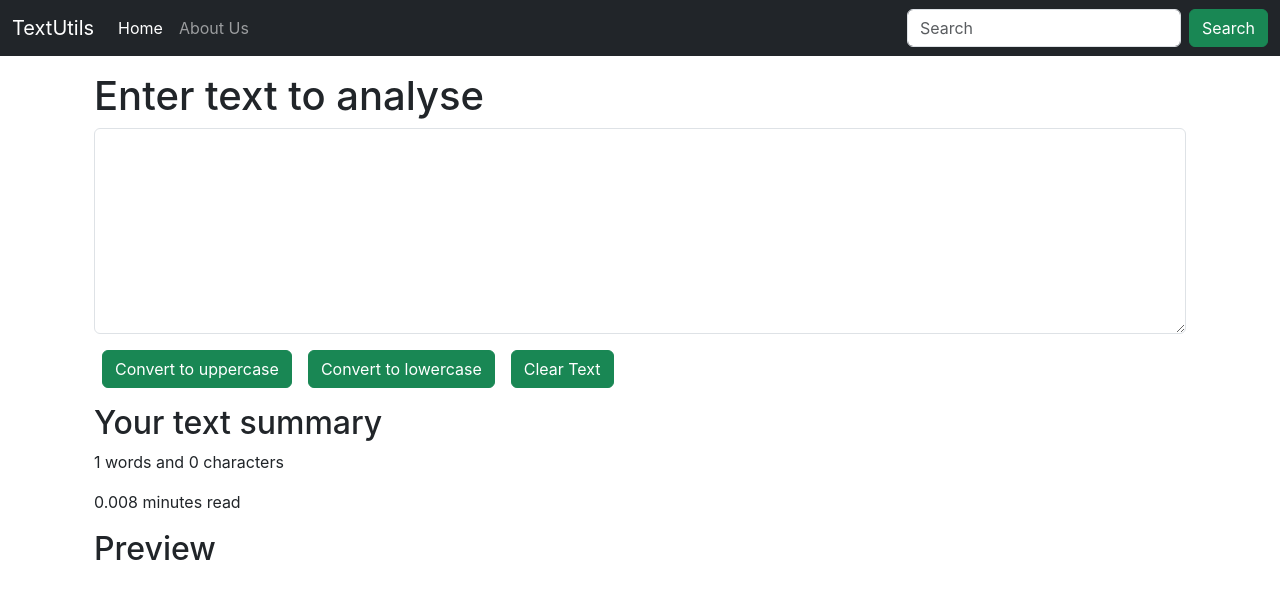
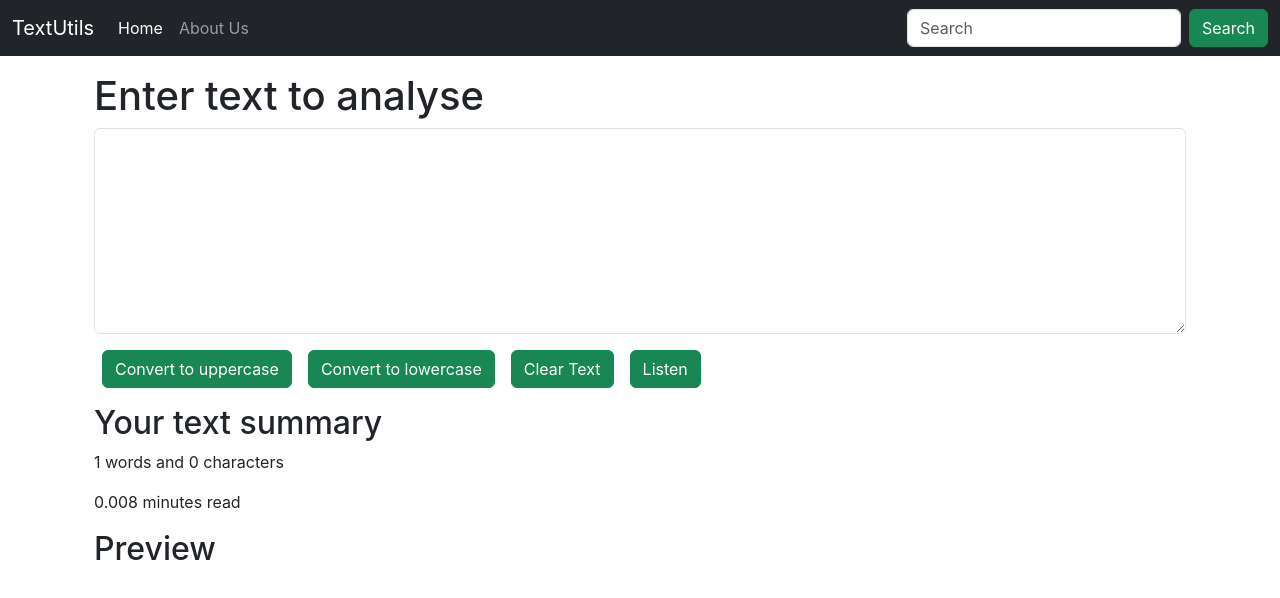
Before and after one commit to ayushigupta4/Learning-react, a React (Create React App) app: page / in a window 1280 px wide. Shown: the top 598 px of the page. Built offline with nearby package versions, Linux system fonts and the light colour scheme.

Commit message:
Add text to speech feature

```diff
--- a/src/components/TextForm.js
+++ b/src/components/TextForm.js
@@ -19,6 +19,12 @@ export default function TextForm(props) {
         setText(newText);
     }
 
+    const textToSpeech = () => {
+        let speech = new SpeechSynthesisUtterance();
+        speech.text = text;
+        window.speechSynthesis.speak(speech);
+    }
+
     const handleOnChange = (event) => {
         //console.log("OnChange");
         setText(event.target.value);
@@ -36,6 +42,7 @@ export default function TextForm(props) {
                 <button className="btn btn-success mx-2" onClick={handleUpClick}>Convert to uppercase</button>
                 <button className="btn btn-success mx-2" onClick={handleLoClick}>Convert to lowercase</button>
                 <button className="btn btn-success mx-2" onClick={clearText}>Clear Text</button>
+                <button className="btn btn-success mx-2" onClick={textToSpeech}>Listen</button>
             </div>
             <div className="container my-3">
                 <h2>Your text summary</h2>
```
